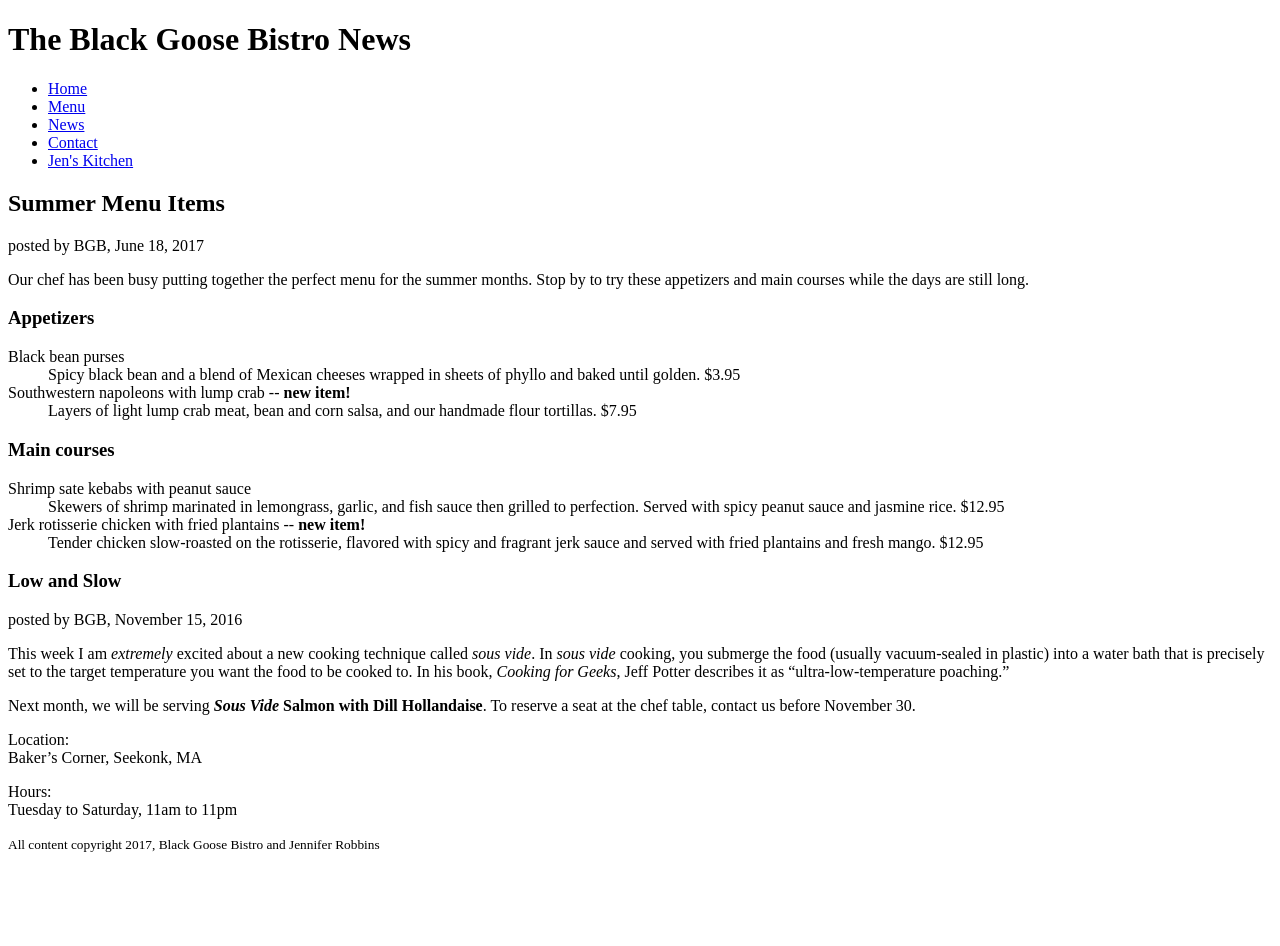
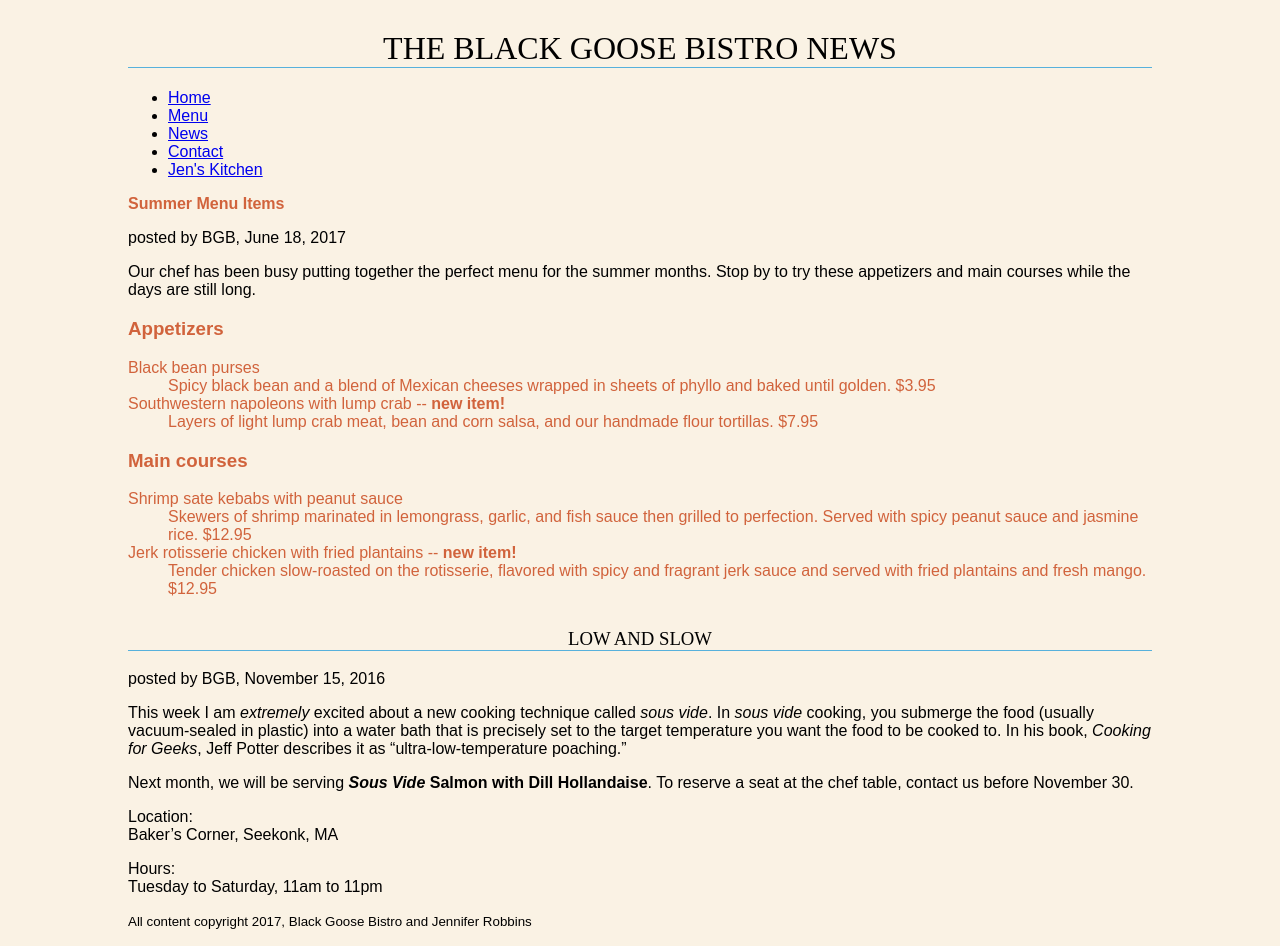
Before and after one commit to corinnedaigle/fid, a plain HTML site: page bistro/bgnews.html in a window 1280 px wide. Before the commit the page ends 869 px from the top, so only its background shows below. Drawn offline with Linux system fonts and the light colour scheme.

Commit message:
Add files via upload

```diff
--- a/bistro/bgnews.html
+++ b/bistro/bgnews.html
@@ -3,6 +3,43 @@
 <head>
     <meta charset="UTF-8" />
     <title>The Black Goose Bistro News</title>
+    <style>
+        #appetizers {
+            color: #d1633c;
+            font-size: 1em;
+        }
+
+        body {
+            background-color: #faf2e4;
+            margin: 0 10%;
+            font-family: sans-serif;
+        }
+
+        h1 {
+            text-align: center;
+            font-family: serif;
+            font-weight: normal;
+            text-transform: uppercase;
+            border-bottom: 1px solid #57b1dc;
+            margin-top: 30px;
+        }
+
+        h2 {
+            color: #d1633c;
+            font-size: 1em;
+        }
+
+        #maincourses {
+            color: #d1633c;
+            font-size: 1em;
+        }
+
+        p {
+            font-family: sans-serif;
+            font-size: 1em;
+        }
+
+        </style>
 </head>
 <body>
     <header>
```
Also changed, not shown: bistro/contact.html (added, +54 -0 lines), bistro/index.html (+6 -1 lines).
